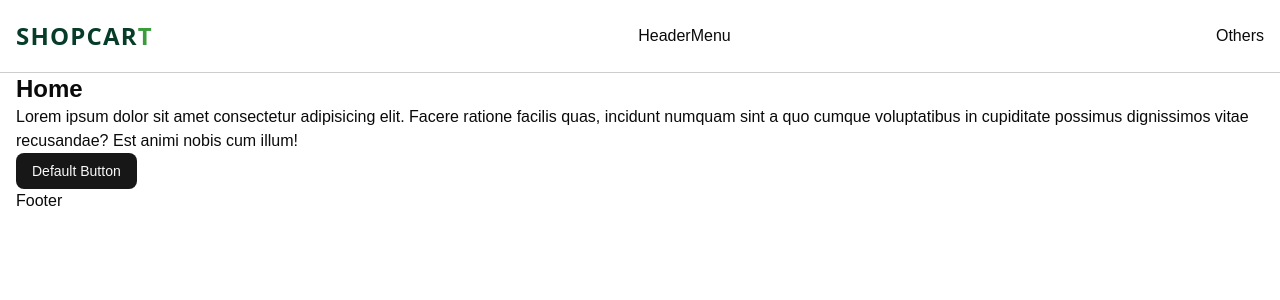
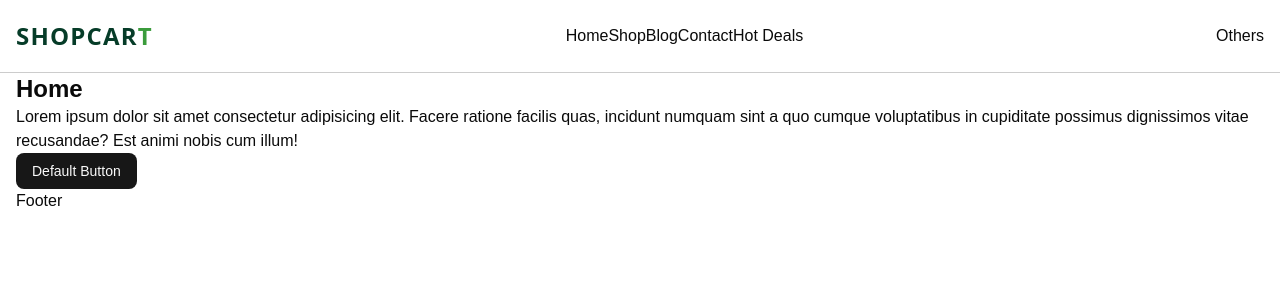
Before and after one commit to Roshen-Perera/nintrix-app, a Next.js app: page / in a window 1280 px wide. Shown: the top 300 px of the page. Built offline with nearby package versions, Linux system fonts and the light colour scheme.

Commit message:
feat: implement dynamic header menu using header data constants

```diff
--- a/components/HeaderMenu.tsx
+++ b/components/HeaderMenu.tsx
@@ -1,11 +1,17 @@
-import React from 'react'
+import React from "react";
+import { headerData } from "./constants/data";
+import Link from "next/link";
 
 const HeaderMenu = () => {
   return (
     <div>
-      HeaderMenu
+      {headerData?.map((item) => (
+        <Link key={item?.title} href={item?.href}>
+          {item?.title}
+        </Link>
+      ))}
     </div>
-  )
-}
+  );
+};
 
-export default HeaderMenu
+export default HeaderMenu;
```
